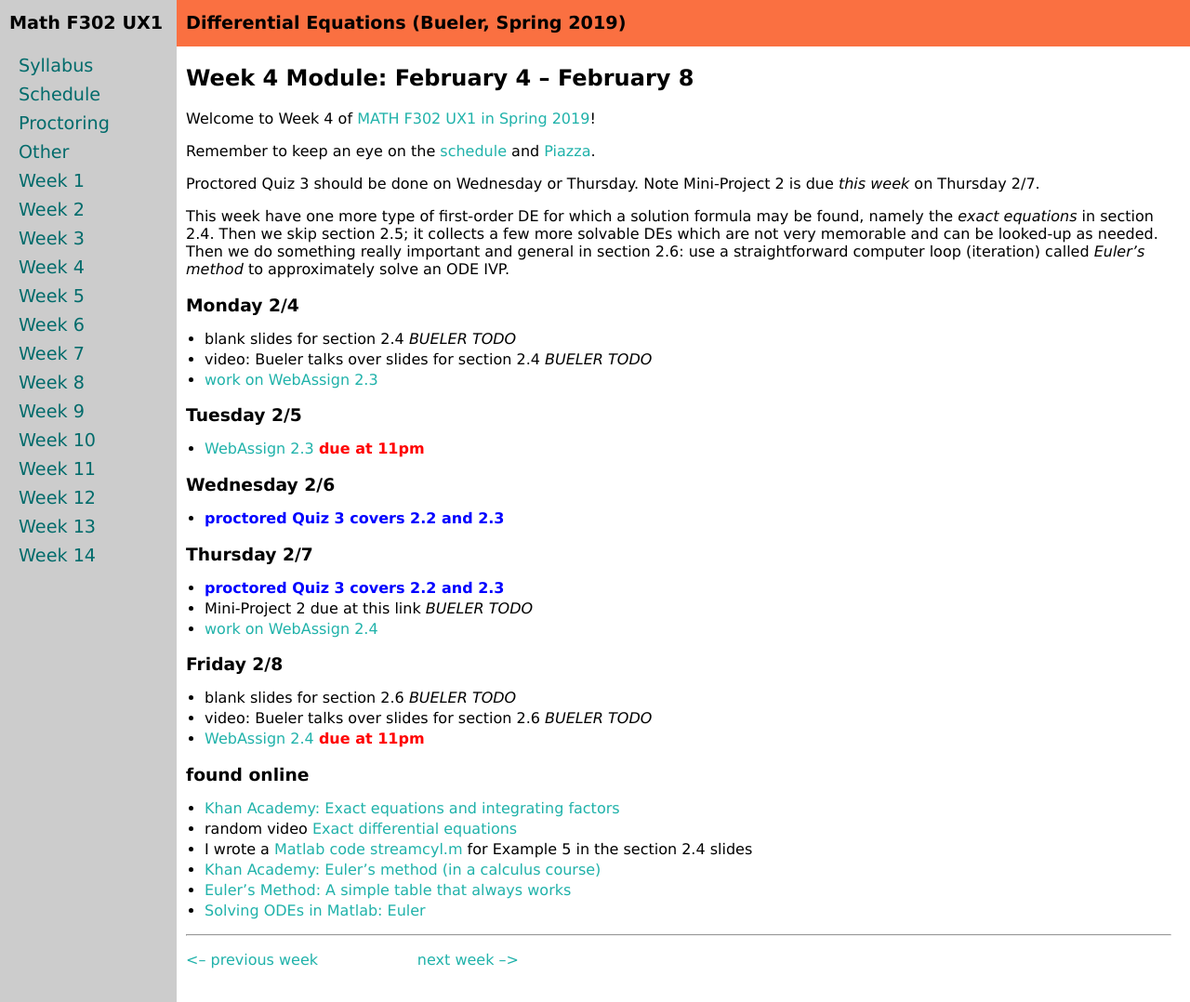
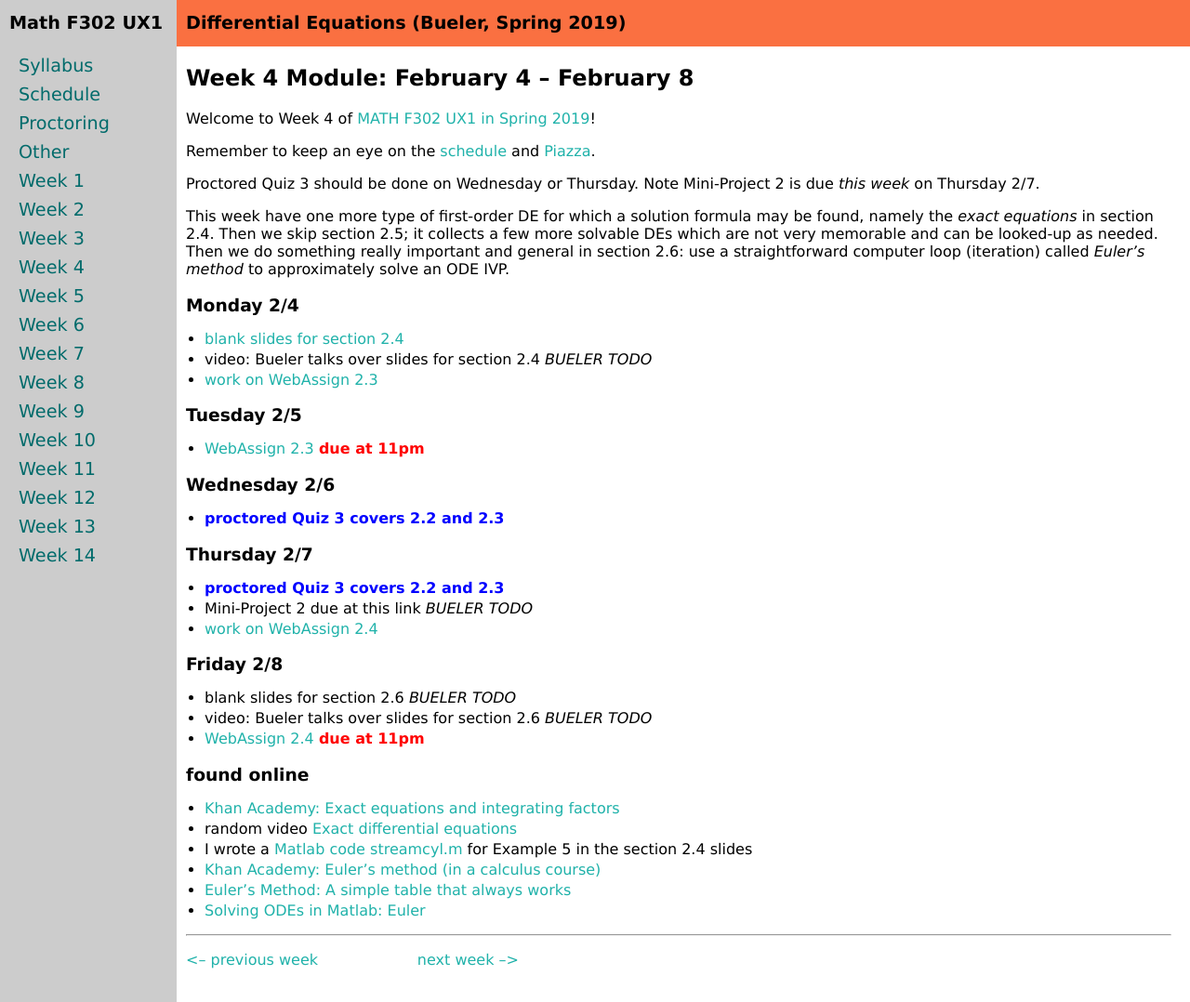
Before and after one commit to bueler/math302, a Jekyll site: the page built from week4.md, in a window 1280 px wide and 1078 px high. Shown: the whole window at 93% size. Built offline with Jekyll 4.4.1, drawn with Linux system fonts in a browser that asks for light colours.

Commit message:
post blank slides for section 2.4

```diff
--- a/week4.md
+++ b/week4.md
@@ -14,7 +14,7 @@ Proctored Quiz 3 should be done on Wednesday or Thursday.  Note Mini-Project 2 i
 This week have one more type of first-order DE for which a solution formula may be found, namely the _exact equations_ in section 2.4.  Then we skip section 2.5; it collects a few more solvable DEs which are not very memorable and can be looked-up as needed.  Then we do something really important and general in section 2.6: use a straightforward computer loop (iteration) called _Euler's method_ to approximately solve an ODE IVP.
 
 ### Monday 2/4
-* blank slides for section 2.4 _BUELER TODO_
+* [blank slides for section 2.4](assets/slides/2-4.pdf)
 * video: Bueler talks over slides for section 2.4 _BUELER TODO_
 * [work on WebAssign 2.3](https://www.webassign.net/)
 
```
Also changed, not shown: 2 other files.
